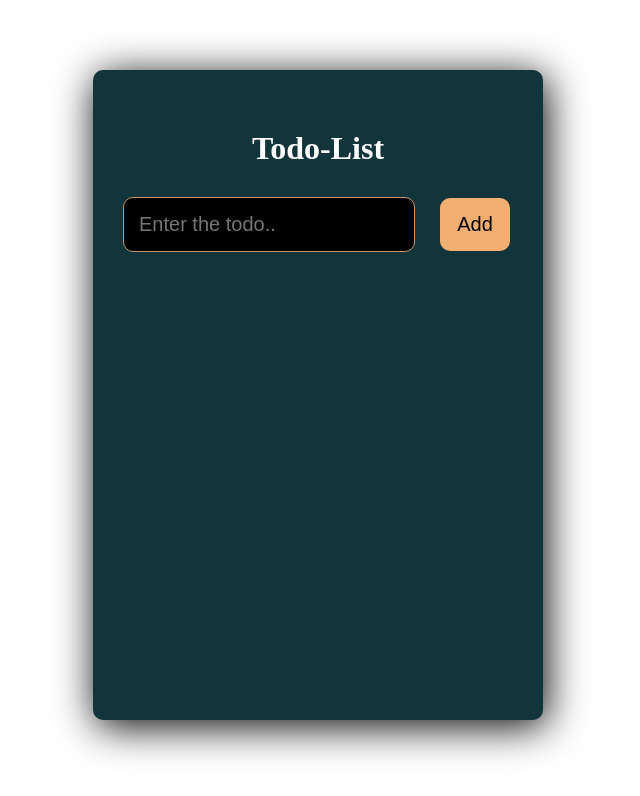
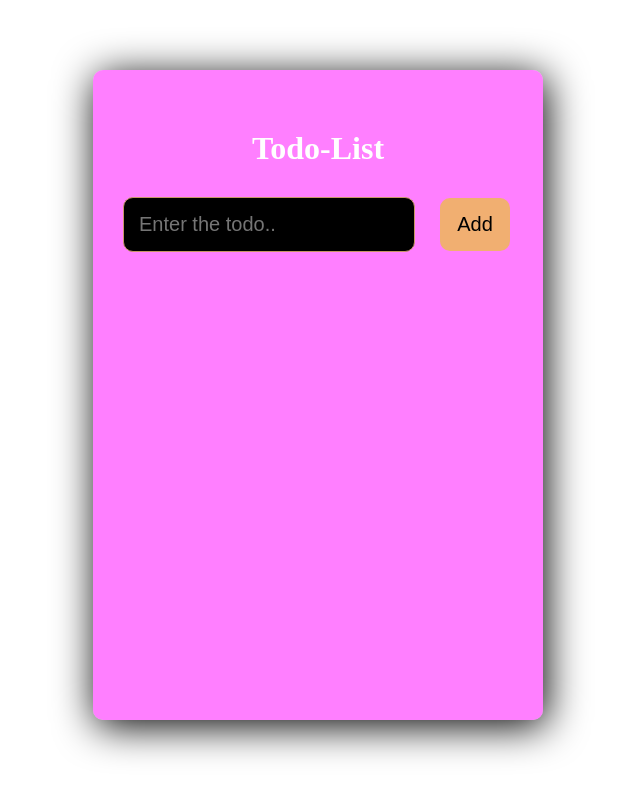
Before and after one commit to n-pravab/taskmaster, a React (Create React App) app: page / in a window 1280 px wide. Shown: the top 796 px of the page, without its empty margins (322-962 px from the left). Built offline with nearby package versions, Linux system fonts and the light colour scheme.

Commit message:
Update App.css

```diff
--- a/src/App.css
+++ b/src/App.css
@@ -11,7 +11,7 @@
   align-items: center;
 }
 .app-wrapper {
-  background-color: #12343b;
+  background-color: #ff00ff80;
   min-width: 450px;
   min-height: 650px;
   padding: 30px;
```
